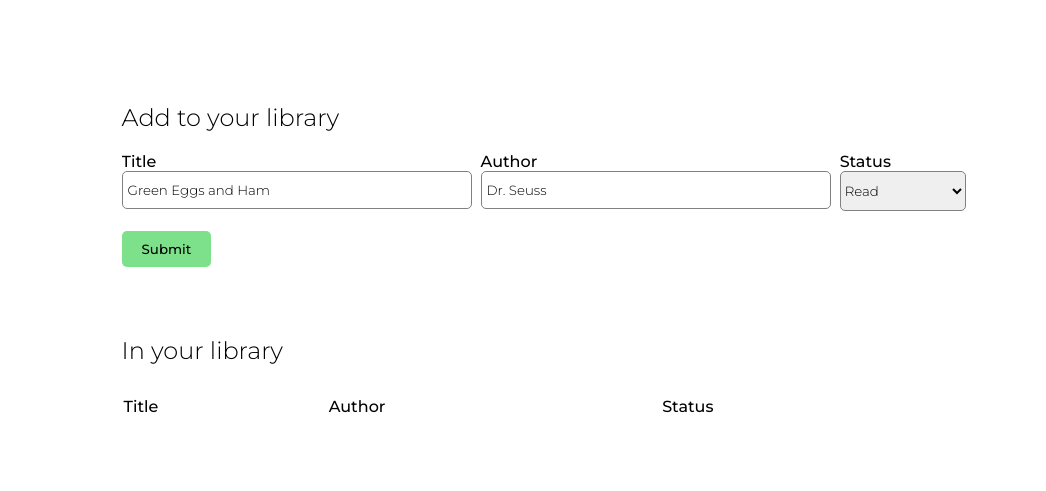
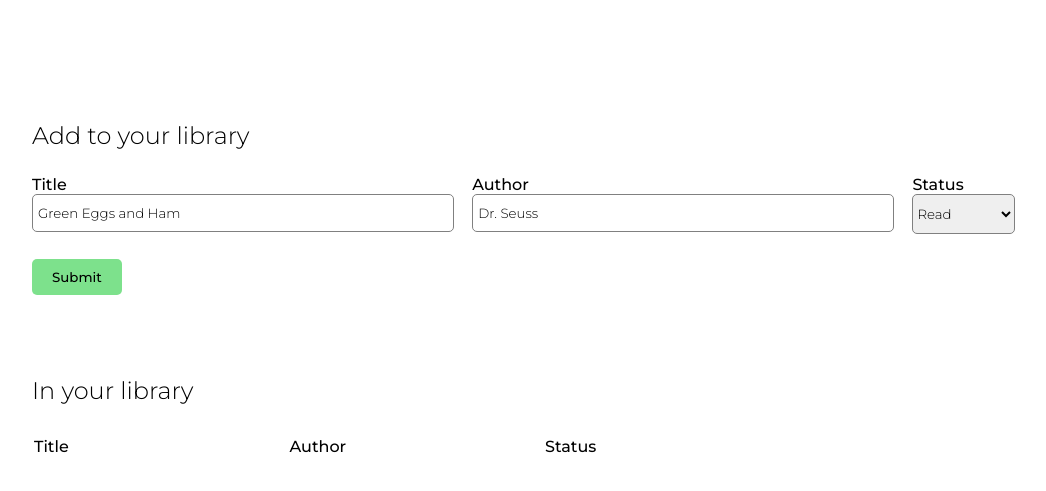
Before and after one commit to dyyllaann/library, a plain HTML site: page index.html in a window 1280 px wide. Shown: the part 63-554 px from the top of the page, without its empty margins (96-1142 px from the left). Drawn offline with Linux system fonts and the light colour scheme.

Commit message:
Fix <th> width. Implement flex wrap in #input. Remove default padding in buttons.

```diff
--- a/index.html
+++ b/index.html
@@ -40,7 +40,7 @@
                         <th id="title">Title</th>
                         <th id="author">Author</th>
                         <th id="status">Status</th>
-                        <th></th>
+                        <th style="min-width: 30px;"></th>
                     </tr>
                 </table>
             </div>
--- a/style.css
+++ b/style.css
@@ -15,7 +15,11 @@ h2 {
     padding-top: 10%;
 }
 
-th {
+table {
+    width: 100%;
+}
+
+th {width: 25%;
     padding: 10px 0;
     margin: 0;
     text-align: left;
@@ -43,6 +47,7 @@ tr {
     border-radius: 5px;
     border: 0px;
     cursor: pointer;
+    padding: 0;
 }
 
 button.submit {
@@ -69,7 +74,7 @@ button.deleteBtn {
 }
 
 #container {
-    width: 66%;
+    width: 80%;
     height: 100%;
     margin: 0 auto;
 }
@@ -83,6 +88,8 @@ button.deleteBtn {
     position: relative;
     overflow: auto;
     padding-bottom: 20px;
+    flex-flow:row wrap;
+    display: flex;
 }
 
 label {
@@ -92,6 +99,9 @@ label {
 
 .inputElement {
     float: left;
+    margin-top: 5px;
+    margin-right:5px;
+    min-width:100px;
 }
 
 #titleInput {
@@ -105,7 +115,7 @@ label {
 }
 
 #statusInput {
-    width: 15%;
+    width: 10%;
     padding: 0;
 }
 
```
